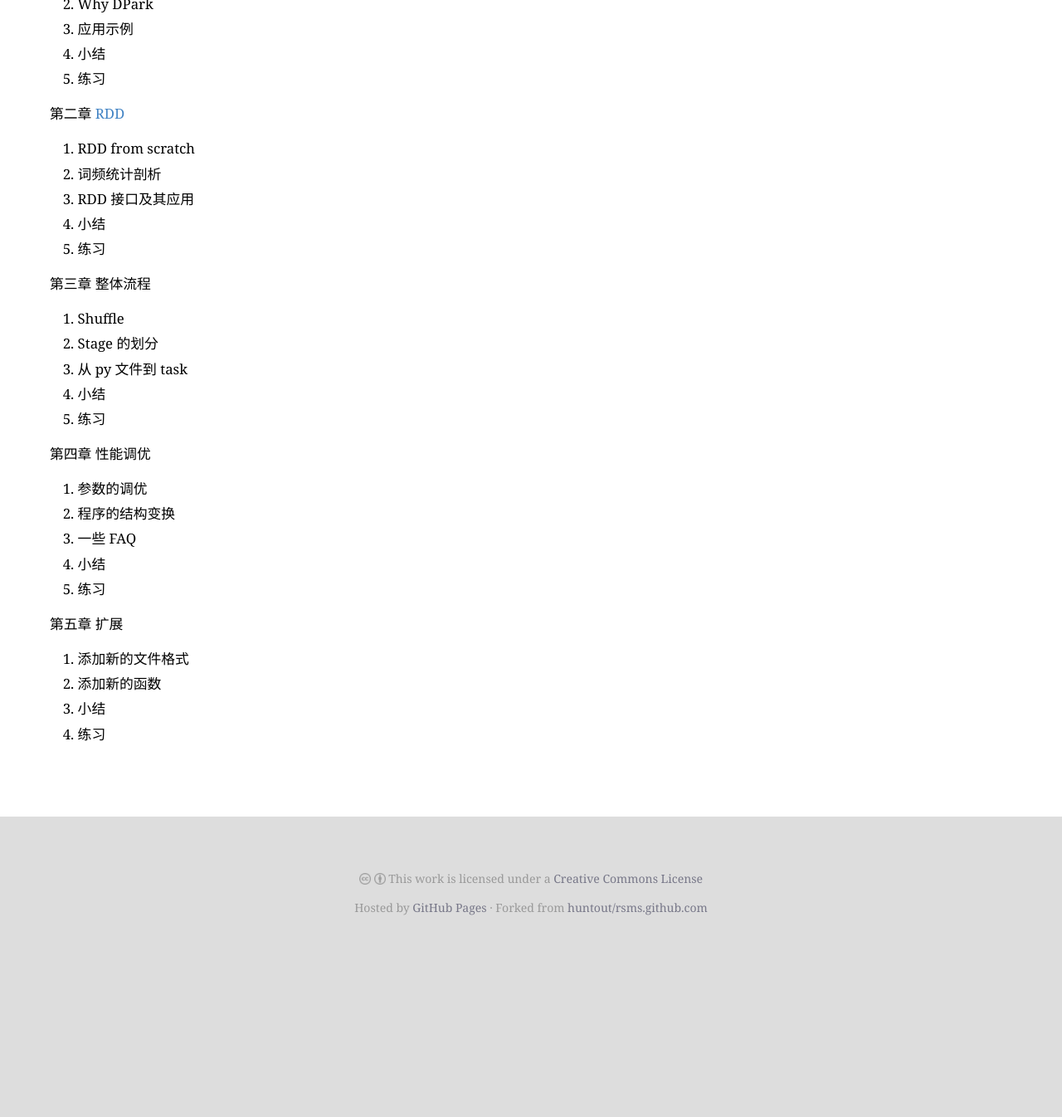
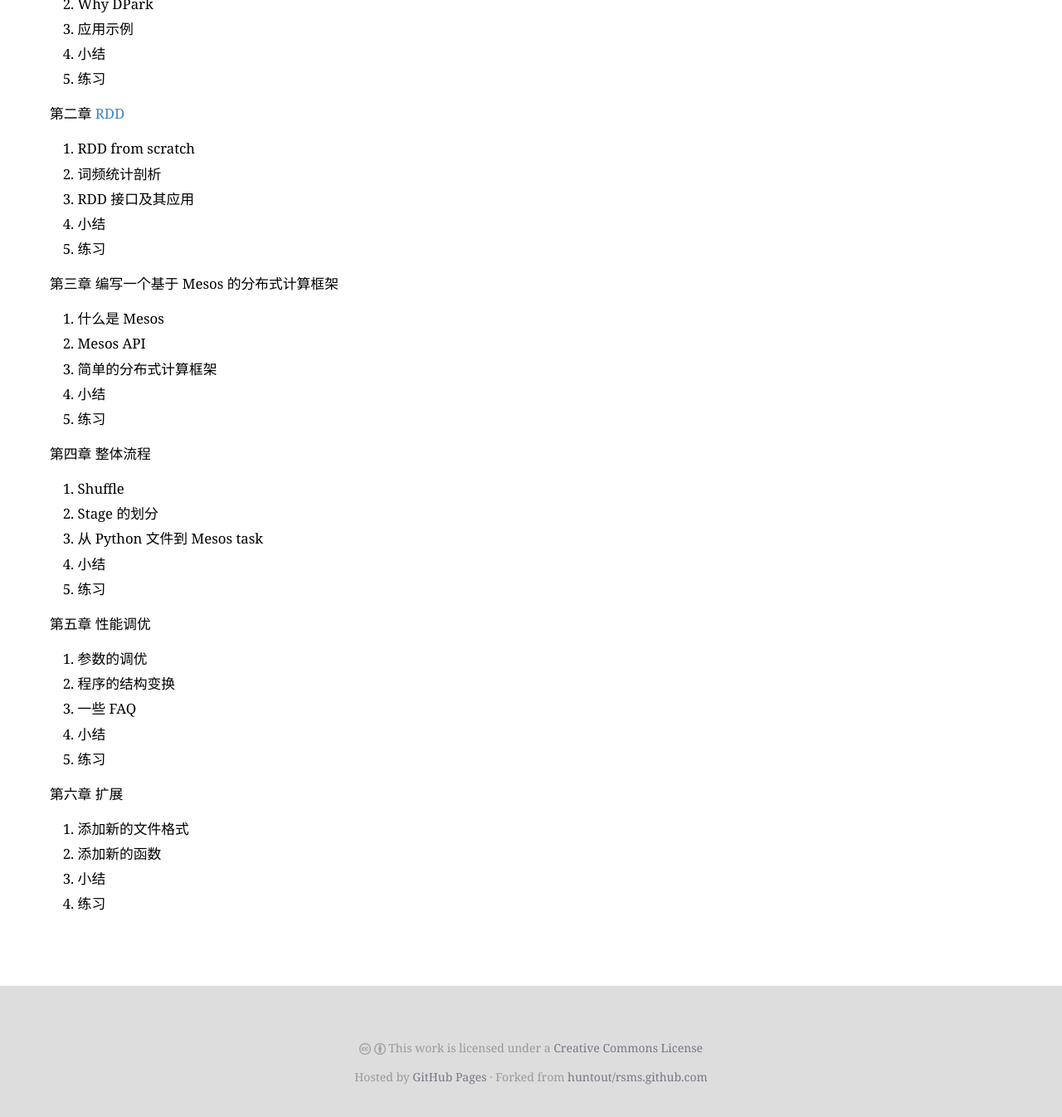
Before and after one commit to zzl0/zzl0.github.com, a Jekyll site: the page built from _posts/2014-08-05-dpark.md, in a window 1280 px wide and 1400 px high, scrolled down 664 px. Shown: the top 1346 px of the window at 83% size. Built offline with Jekyll 4.4.1, drawn with Linux system fonts in a browser that asks for light colours; some web fonts are replaced; Markdown is read by kramdown in place of the engine named in the settings; comment, search, counter and statistics services are not loaded; before the commit the page ends 1860 px from its top, so only the background shows below that.

Commit message:
Add mesos

```diff
--- a/_posts/2014-08-05-dpark.md
+++ b/_posts/2014-08-05-dpark.md
@@ -33,15 +33,23 @@ date: 2014-08-05
 4. 小结
 5. 练习
 
-第三章 整体流程
+第三章 编写一个基于 Mesos 的分布式计算框架
+
+1. 什么是 Mesos
+2. Mesos API
+3. 简单的分布式计算框架
+4. 小结
+5. 练习
+
+第四章 整体流程
 
 1. Shuffle
 2. Stage 的划分
-3. 从 py 文件到 task
+3. 从 Python 文件到 Mesos task
 4. 小结
 5. 练习
 
-第四章 性能调优
+第五章 性能调优
 
 1. 参数的调优
 2. 程序的结构变换
@@ -49,7 +57,7 @@ date: 2014-08-05
 4. 小结
 5. 练习
 
-第五章 扩展
+第六章 扩展
 
 1. 添加新的文件格式
 2. 添加新的函数
```
